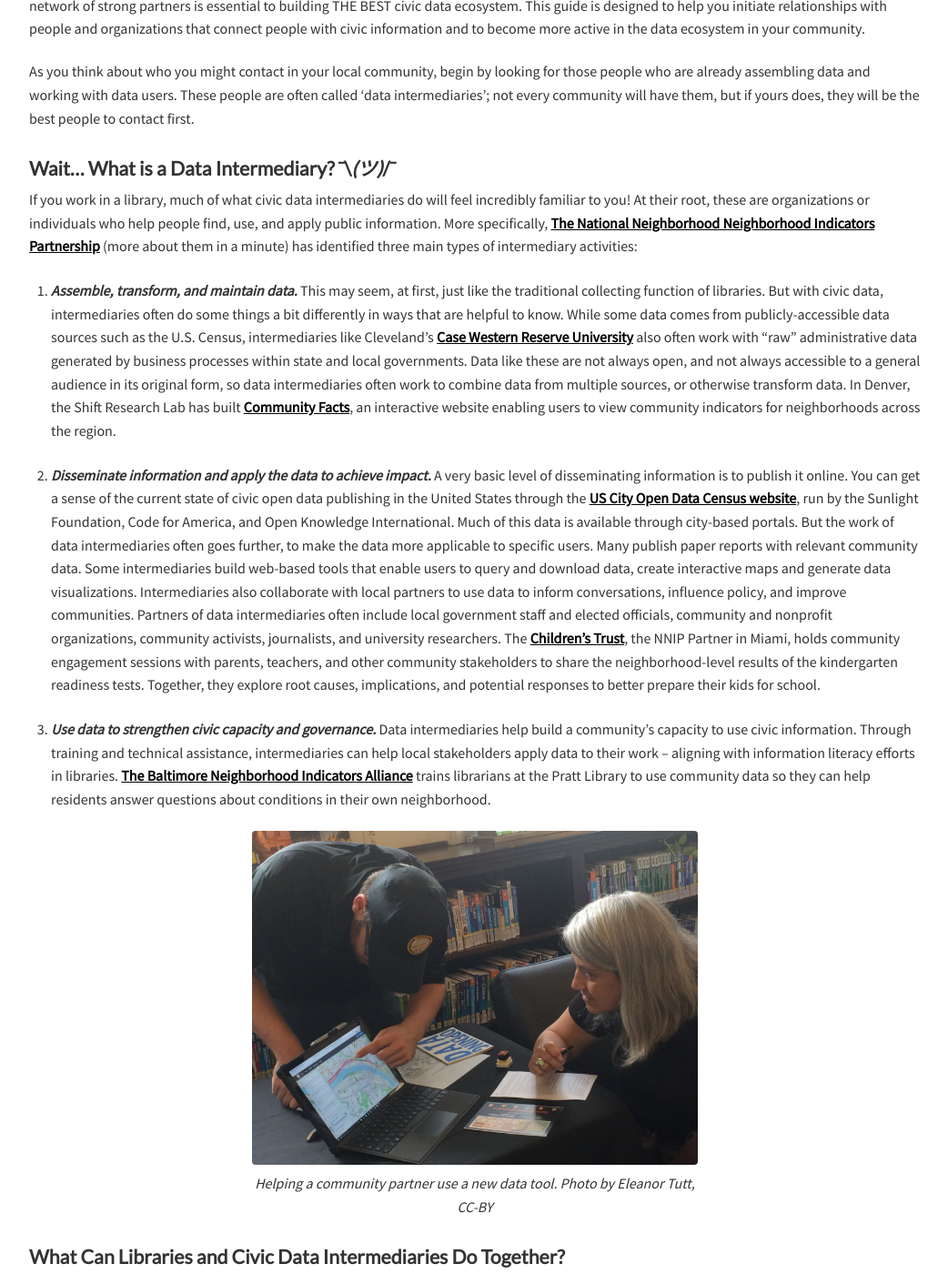
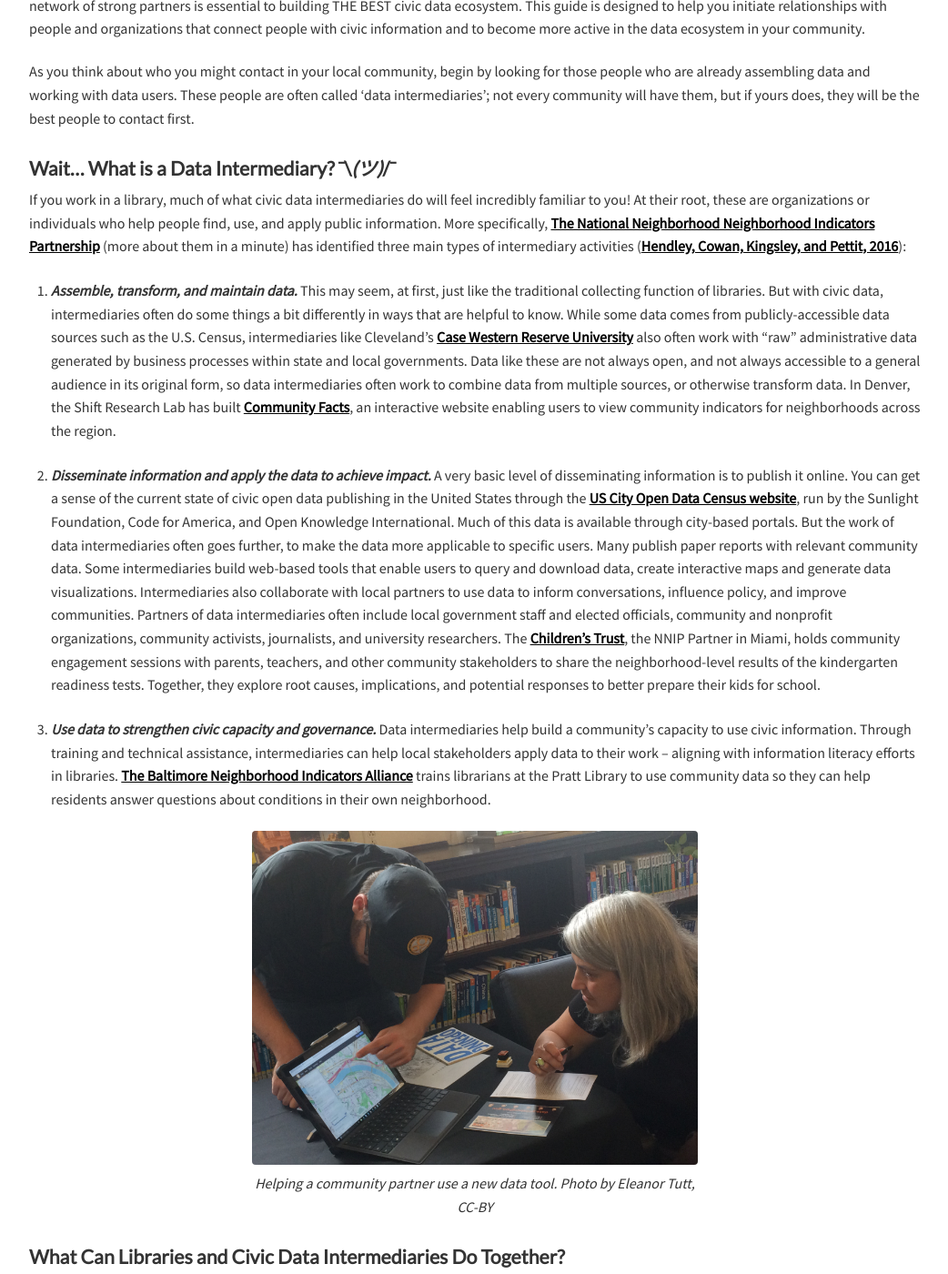
Before and after one commit to civic-switchboard/civic-switchboard.github.io.first, a Jekyll site: the page built from _posts/2018-01-18-post_2.1.md, in a window 1280 px wide and 1400 px high, scrolled down 366 px. Shown: the whole window at 91% size, without its empty margins (118-1160 px from the left). Built offline with Jekyll 4.4.1, drawn with Linux system fonts in a browser that asks for light colours; some of the changed lines change nothing that is shown; some of the changed text lies outside the part shown.

Commit message:
Update links, added in text citation

```diff
--- a/_posts/2018-01-18-post_2.1.md
+++ b/_posts/2018-01-18-post_2.1.md
@@ -13,7 +13,7 @@
 As you think about who you might contact in your local community, begin by looking for those people who are already assembling data and working with data users. These people are often called 'data intermediaries'; not every community will have them, but if yours does, they will be the best people to contact first.
 
 #### Wait... What is a Data Intermediary? ¯\\_(ツ)_/¯
-If you work in a library, much of what civic data intermediaries do will feel incredibly familiar to you! At their root, these are organizations or individuals who help people find, use, and apply public information. More specifically, [The National Neighborhood Neighborhood Indicators Partnership](https://www.neighborhoodindicators.org/) (more about them in a minute) has identified three main types of intermediary activities:
+If you work in a library, much of what civic data intermediaries do will feel incredibly familiar to you! At their root, these are organizations or individuals who help people find, use, and apply public information. More specifically, [The National Neighborhood Neighborhood Indicators Partnership](https://www.neighborhoodindicators.org/) (more about them in a minute) has identified three main types of intermediary activities ([Hendley, Cowan, Kingsley, and Pettit, 2016](https://www.urban.org/sites/default/files/publication/80901/2000798-NNIP%27s-Guide-to-Starting-a-Local-Data-Intermediary.pdf)):
 
 1. **_Assemble, transform, and maintain data._**
 This may seem, at first, just like the traditional collecting function of libraries. But with civic data, intermediaries often do some things a bit differently in ways that are helpful to know. While some data comes from publicly-accessible data sources such as the U.S. Census, intermediaries like Cleveland’s [Case Western Reserve University](http://neocando.case.edu/) also often work with “raw” administrative data generated by business processes within state and local governments. Data like these are not always open, and not always accessible to a general audience in its original form, so data intermediaries often work to combine data from multiple sources, or otherwise transform data. In Denver, the Shift Research Lab has built [Community Facts](http://denvermetrodata.org/), an interactive website enabling users to view community indicators for neighborhoods across the region.
@@ -32,13 +32,13 @@
 
 **Public Library**
 
-* Carnegie Library of Pittsburgh is a publisher on the [Western Pennsylvania Regional Data Center](www.wprdc.org) and the two organizations collaborate on a wide range of data literacy programming for the public, including data training, [Data Day](https://www.livingcities.org/blog/1226-pittsburgh-s-data-day-using-civic-data-to-spark-hands-on-community-engagement), and more.
+* [Carnegie Library of Pittsburgh](https://www.carnegielibrary.org/) is a publisher on the [Western Pennsylvania Regional Data Center](http://www.wprdc.org/) and the two organizations collaborate on a wide range of data literacy programming for the public, including data training, [Data Day](https://www.livingcities.org/blog/1226-pittsburgh-s-data-day-using-civic-data-to-spark-hands-on-community-engagement), and more.
 
 * Through the [Open Data to Open Knowledge](https://knightfoundation.org/articles/how-city-boston-making-its-data-accessible-everyone) project - the city of Boston is partnering with the public library to create a digital civic data catalog and then will provide classes on how to use the tool.
 
 **Academic Library**
 
-* At the University of Pittsburgh, the University Library System has worked with the University Center for Social and Urban Research, which hosts and manages the [Western Pennsylvania Regional Data Center](www.wprdc.org). The library participated in the selection of a repository platform for the open data portal, consulted on metadata and privacy issues, and has hosted events on regional data and the data center.
+* At the University of Pittsburgh, the University Library System has worked with the University Center for Social and Urban Research, which hosts and manages the [Western Pennsylvania Regional Data Center](http://www.wprdc.org/). The library participated in the selection of a repository platform for the open data portal, consulted on metadata and privacy issues, and has hosted events on regional data and the data center.
 
 * Temple University Libraries partnered with Open Data Philly to investigate how [libraries can assist with preservation and long-term access to open civic data](https://news.temple.edu/news/2016-06-30/temple-university-libraries-wins-2016-knight-news-challenge-award).
 
```
